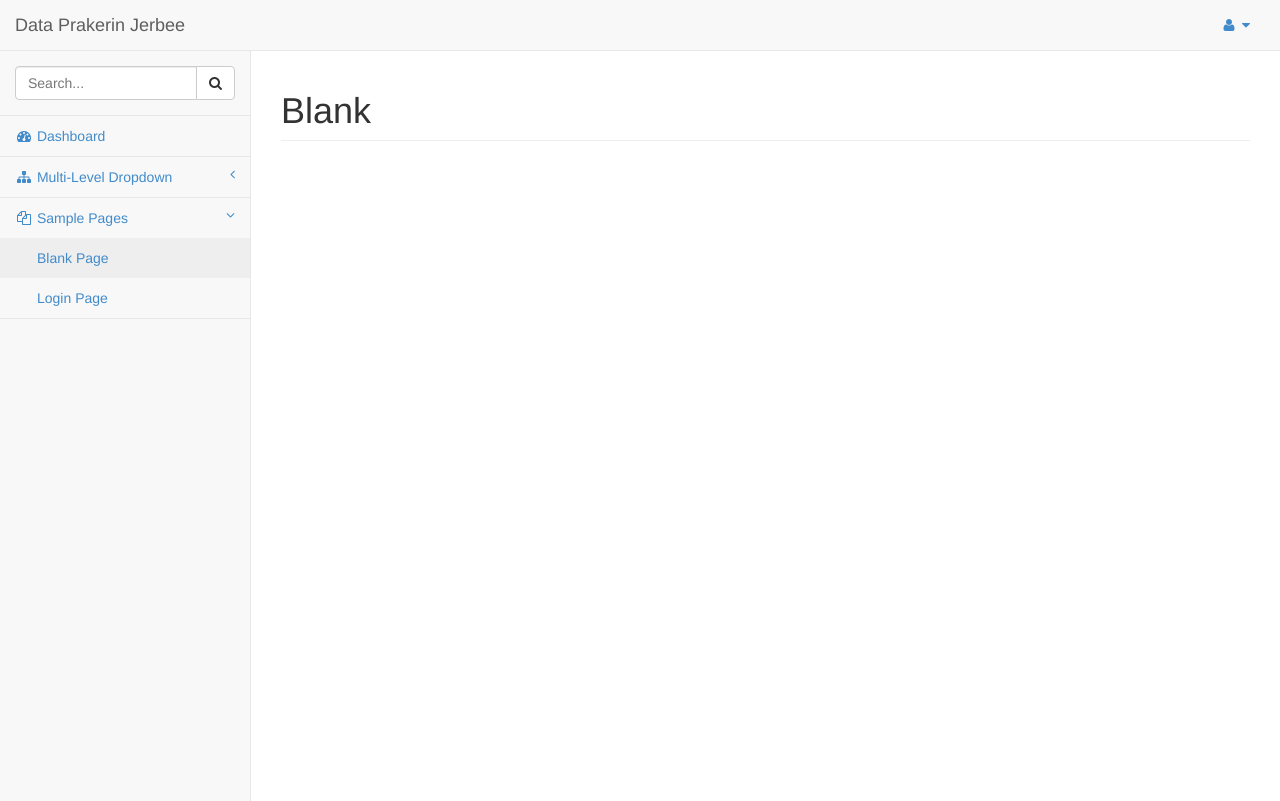
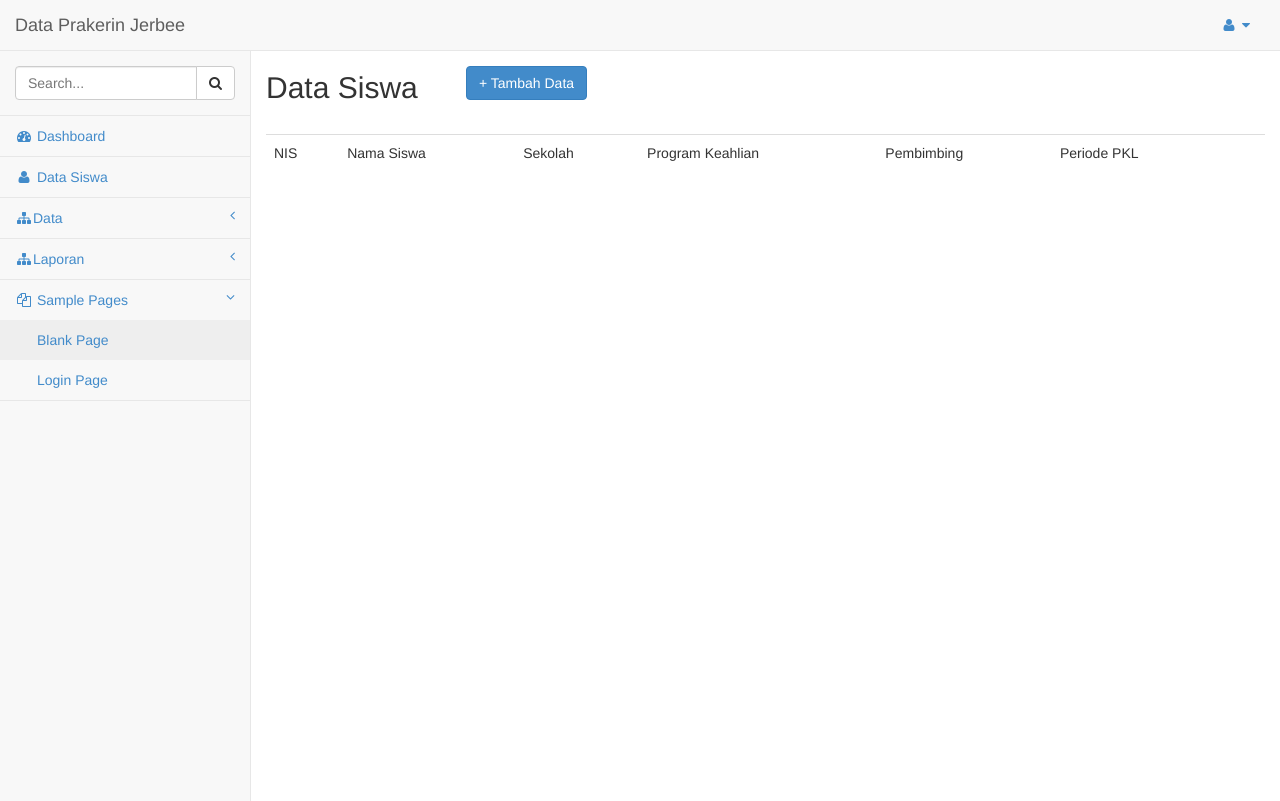
Before and after one commit to mymandala/datapkl, a PHP site: page /index.php?pages=data_siswa in a window 1280 px wide. Run offline with PHP 8.4, Linux system fonts and the light colour scheme; data that the repository does not hold is empty.

Commit message:
index sementara

```diff
--- a/index.php
+++ b/index.php
@@ -11,7 +11,7 @@
     <meta name="description" content="">
     <meta name="author" content="">
 
-    <title>Data Pkl PT. Jerbee Indonesia</title>
+    <title>Data PKL PT. Jerbee Indonesia</title>
 
     <!-- Bootstrap Core CSS -->
     <link href="css/bootstrap.min.css" rel="stylesheet">
@@ -91,35 +91,35 @@
                         <li>
                             <a href="index.html"><i class="fa fa-dashboard fa-fw"></i> Dashboard</a>
                         </li>
-
+                       <li>
+                            <a href="index.php?pages=data_siswa"><i class="fa fa-user fa-fw"></i> Data Siswa </a>
+                        </li>
 
                         <li>
-                            <a href="#"><i class="fa fa-sitemap fa-fw"></i> Multi-Level Dropdown<span class="fa arrow"></span></a>
+                            <a href="#"><i class="fa fa-sitemap fa-fw"></i>Data<span class="fa arrow"></span></a>
                             <ul class="nav nav-second-level">
                                 <li>
-                                    <a href="#">Second Level Item</a>
+                                    <a href="index.php?pages=data_sekolah">Data Sekolah</a>
                                 </li>
                                 <li>
-                                    <a href="#">Second Level Item</a>
+                                    <a href="index.php?pages=pembimbing">Data Pembimbing</a>
                                 </li>
                                 <li>
-                                    <a href="#">Third Level <span class="fa arrow"></span></a>
-                                    <ul class="nav nav-third-level">
-                                        <li>
-                                            <a href="#">Third Level Item</a>
-                                        </li>
-                                        <li>
-                                            <a href="#">Third Level Item</a>
-                                        </li>
-                                        <li>
-                                            <a href="#">Third Level Item</a>
-                                        </li>
-                                        <li>
-                                            <a href="#">Third Level Item</a>
-                                        </li>
-                                    </ul>
-                                    <!-- /.nav-third-level -->
+                                    <a href="#">Data Program Keahlian</a>
                                 </li>
+                            </ul>
+                            <!-- /.nav-second-level -->
+                        </li>
+                        <li>
+                            <a href="#"><i class="fa fa-sitemap fa-fw"></i>Laporan<span class="fa arrow"></span></a>
+                            <ul class="nav nav-second-level">
+                                <li>
+                                    <a href="#">Laporan Perbulan</a>
+                                </li>
+                                <li>
+                                    <a href="#">Laporan Pertahun</a>
+                                </li>
+
                             </ul>
                             <!-- /.nav-second-level -->
                         </li>
@@ -149,10 +149,24 @@
                 <?php
 
                 switch ($_GET['pages']) {
-                    case '':
-                        # code...
+                    case 'pembimbing':
+                            include 'modul/pembimbing/pembimbing.php';
                         break;
-
+                    case 'tambah_pembimbing':
+                            include 'modul/pembimbing/tambah.php';
+                        break;
+                    case 'ubah_pembimbing':
+                            include 'modul/pembimbing/ubah.php';
+                        break;
+                    case 'data_sekolah':
+                            include 'modul/sekolah/data_sekolah.php';
+                        break;
+                    case 'data_siswa';
+                            include 'modul/data_siswa/siswa.php';
+                        break;
+                    case 'tambah_siswa':
+                            include 'modul/data_siswa/tambah.php';
+                        break;
                     default:
                             include 'modul/dashb.php';
                         break;
```
